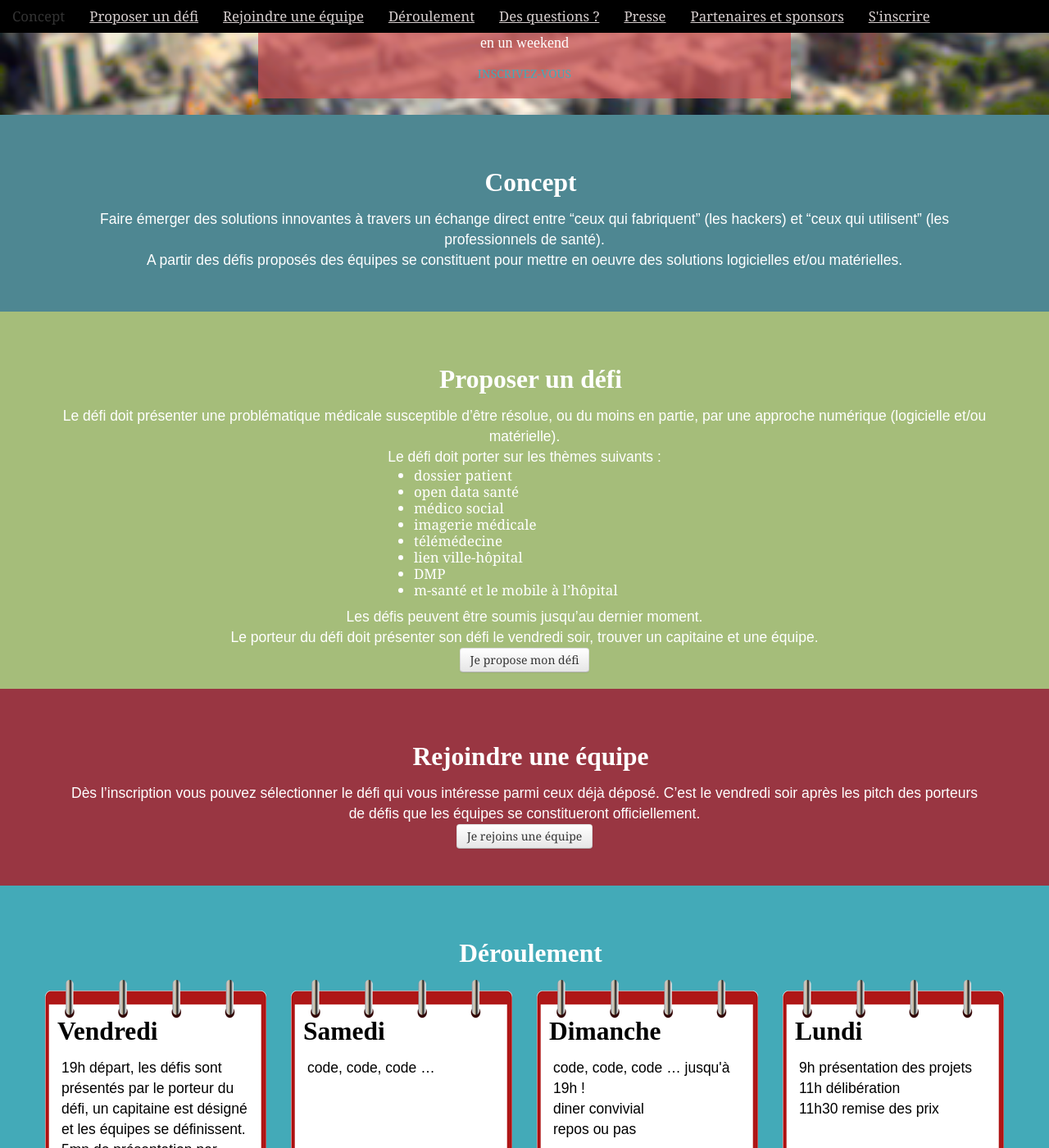
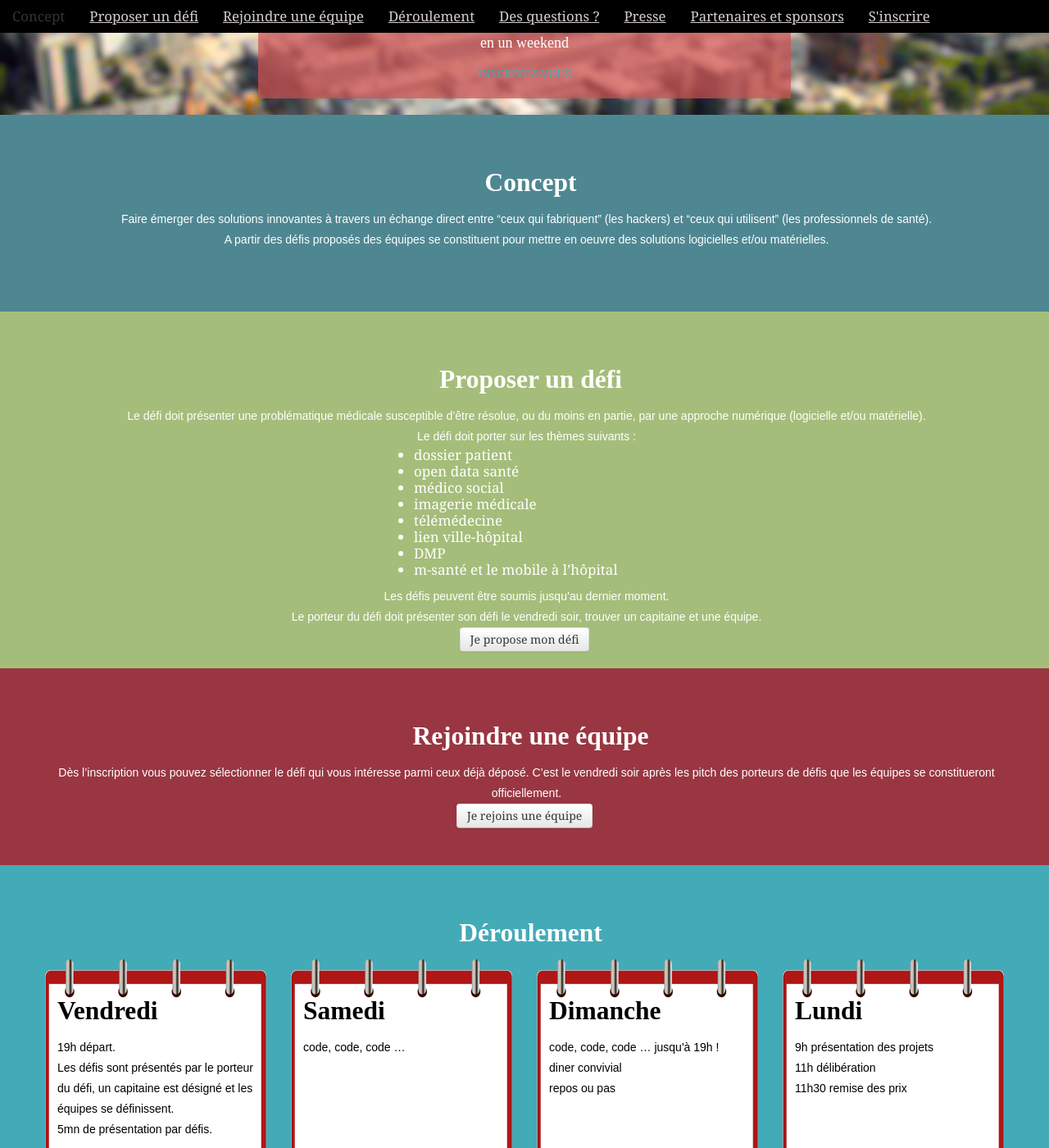
Before and after one commit to AlsaceDigitale/medhack, a Jekyll site: the page index.html, which Jekyll copies as it is, in a window 1280 px wide and 1400 px high, scrolled down 528 px. Shown: the whole window at 82% size. Built offline with Jekyll 4.4.1, drawn with Linux system fonts in a browser that asks for light colours; some web fonts are replaced; some of the changed text lies outside the part shown.

Commit message:
calendar font size

```diff
--- a/css/style.css
+++ b/css/style.css
@@ -147,9 +147,9 @@ section h2 {
 
 section p {
     font-family: arial;
-    font-size: 17.5px;
+    font-size: 17x;
     line-height: 25px;
-    margin : 0px 20px 0px 20px;
+    margin : 0px 10px 0px 15px;
 }
 
 .theme {
--- a/index.html
+++ b/index.html
@@ -144,8 +144,10 @@
             <div class="span3 calbox">
                 <h2>Vendredi</h2>
 
-                <p>19h départ, les défis sont présentés par le porteur du défi, un capitaine est désigné et les équipes
-                    se définissent. 5mn de présentation par défis.</p>
+                <p>19h départ.</p>
+                <p>Les défis sont présentés par le porteur du défi, un capitaine est désigné et les équipes
+                    se définissent. </p>
+                    <p>5mn de présentation par défis.</p>
             </div>
             <div class="span3 calbox">
                 <h2>Samedi</h2>
```
Also changed, not shown: 1 other file.
